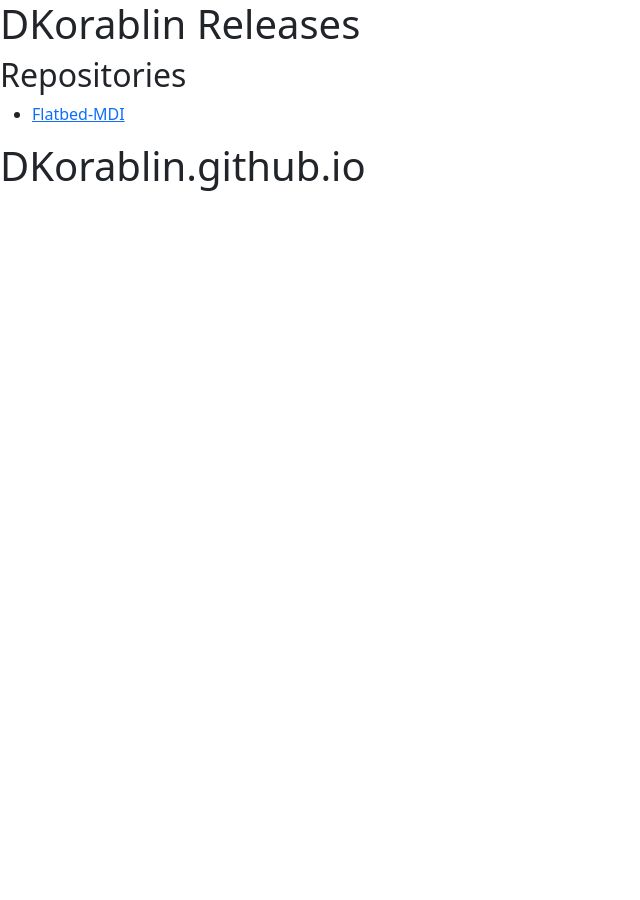
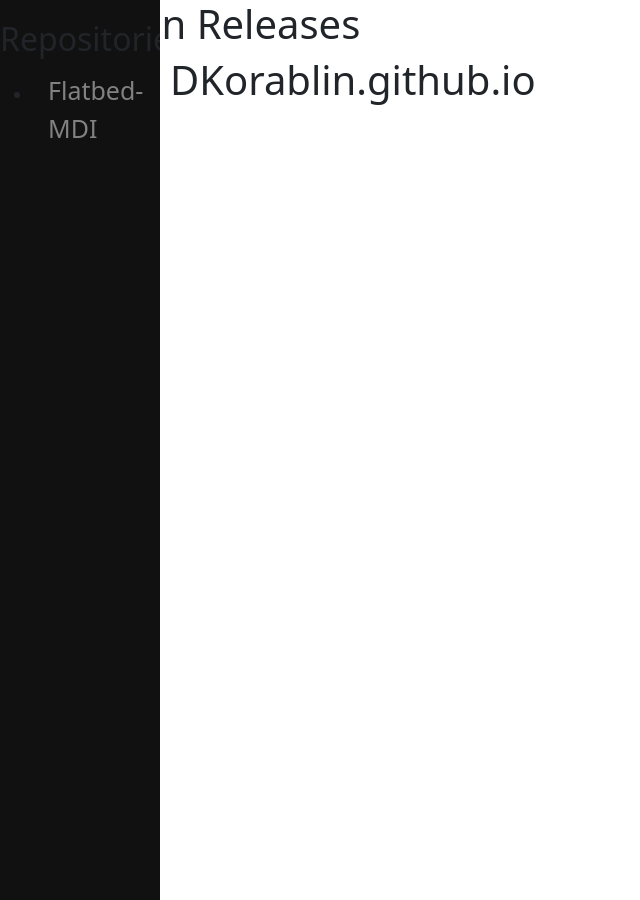
Before and after one commit to DKorablin/DKorablin.github.io, a Jekyll site: the page built from README.md, in a window 1280 px wide. Shown: the whole page, without its empty margins (0-640 px from the left). Built offline with Jekyll 4.4.1, drawn with Linux system fonts in a browser that asks for light colours; our own code applies the rules of GitHub Pages for plain Markdown files.

Commit message:
Prettifying UI

```diff
--- a/_layouts/default.html
+++ b/_layouts/default.html
@@ -3,6 +3,7 @@
 	<head>
 		<meta charset="UTF-8">
 		<meta name="viewport" content="width=device-width, initial-scale=1" />
+		<link href="/css/a.css" rel="stylesheet" />
 		<link
 			href="https://cdn.jsdelivr.net/npm/bootstrap@5.2.0-beta1/dist/css/bootstrap.min.css"
 			rel="stylesheet"
--- /dev/null
+++ b/css/a.css
@@ -0,0 +1,34 @@
+aside {
+  height: 100%;
+  width: 160px;
+  position: fixed;
+  z-index: 1;
+  top: 0;
+  left: 0;
+  background-color: #111;
+  overflow-x: hidden;
+  padding-top: 20px;
+}
+
+aside a {
+  padding: 6px 8px 6px 16px;
+  text-decoration: none;
+  font-size: 25px;
+  color: #818181;
+  display: block;
+}
+
+aside a:hover {
+  color: #f1f1f1;
+}
+
+main {
+  margin-left: 160px; /* Same as the width of the sidenav */
+  font-size: 28px; /* Increased text to enable scrolling */
+  padding: 0px 10px;
+}
+
+@media screen and (max-height: 450px) {
+  aside {padding-top: 15px;}
+  aside a {font-size: 18px;}
+}
```
